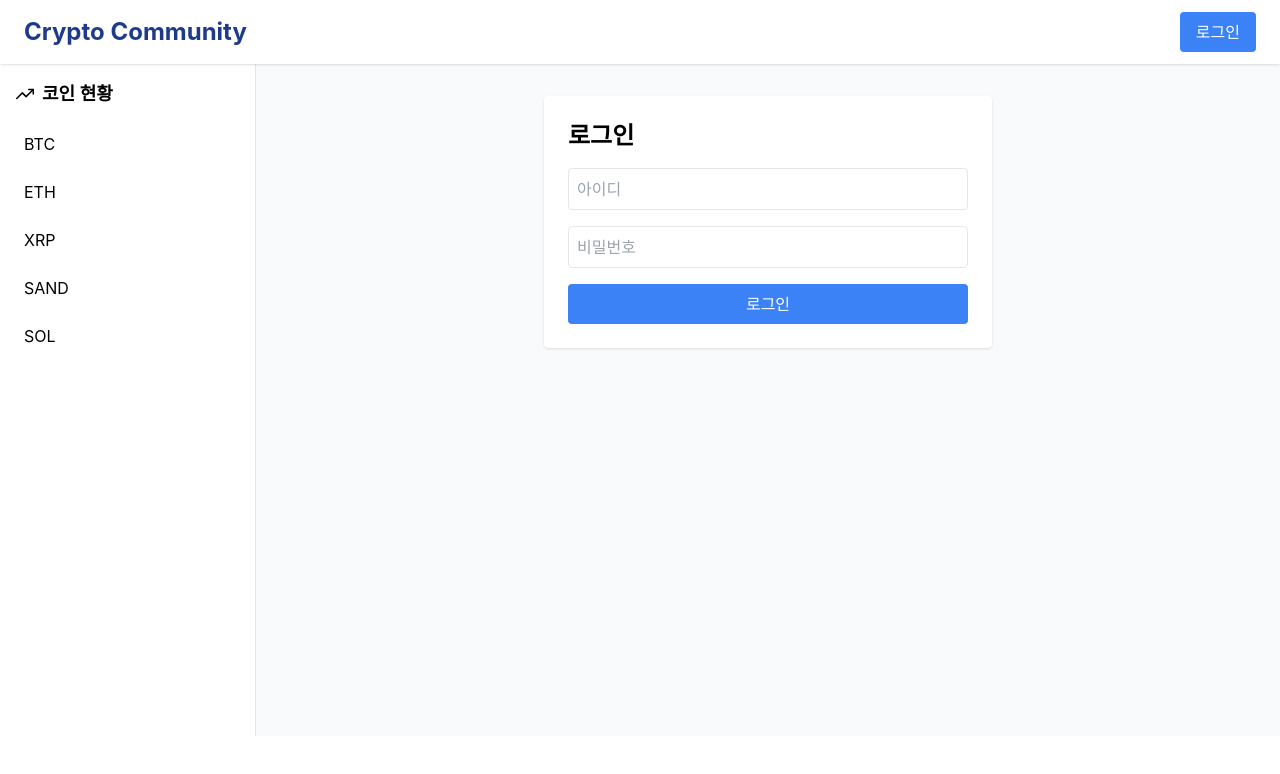
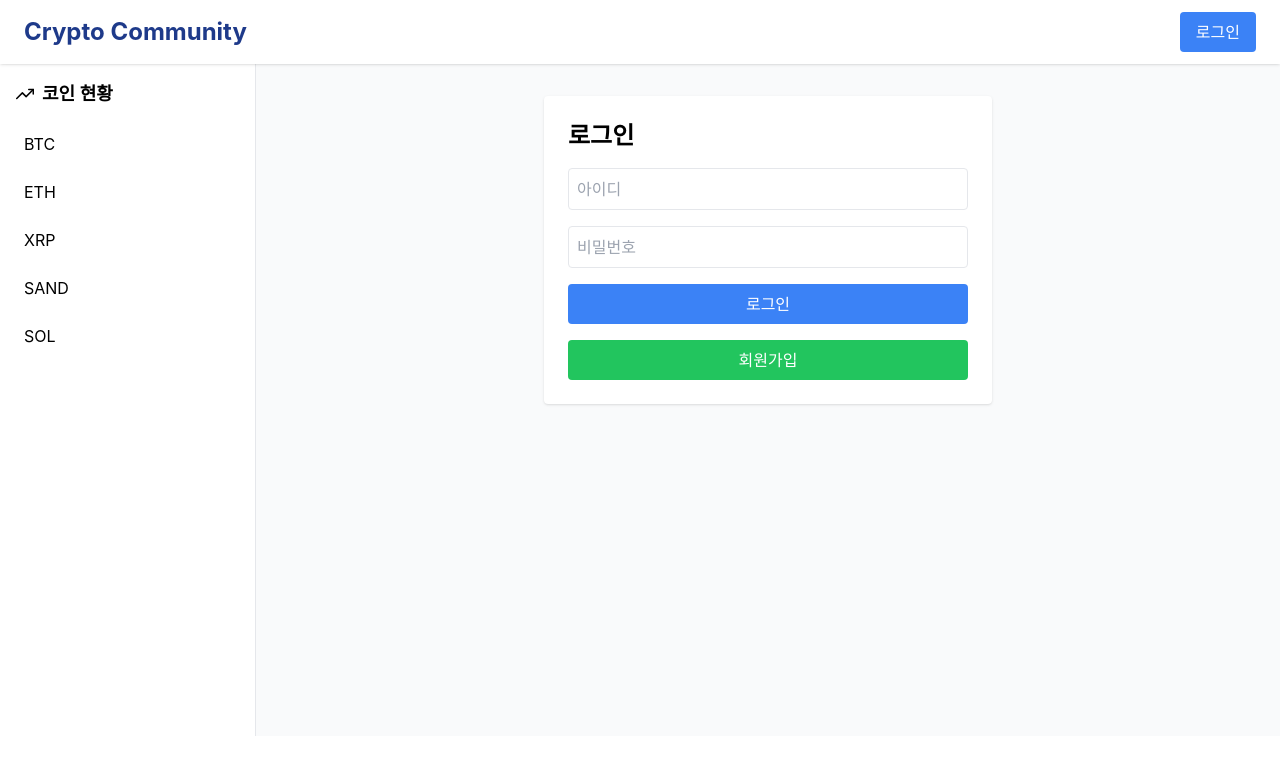
Before and after one commit to genmu5/Crypto-Community_FE, a React (Create React App) app: page /login in a window 1280 px wide. Shown: the top 774 px of the page. Built offline with nearby package versions, Linux system fonts and the light colour scheme; no server answers; what chartjs-chart-financial, chartjs-plugin-zoom would draw is missing.

Commit message:
feat : 회원가입 페이지 추가, 경로 설정

```diff
--- a/src/App.js
+++ b/src/App.js
@@ -12,6 +12,7 @@ import PostList from './components/PostList'; // Home 대신 PostList를 메인
 import PostDetail from './components/PostDetail';
 import CreatePost from './pages/CreatePost';
 import Login from './pages/Login';
+import Register from './pages/Register';
 
 function Header() {
     const navigate = useNavigate();
@@ -68,6 +69,7 @@ export default function App() {
                         <Route path="/post/:postId" element={<PostDetail />} />
                         <Route path="/create-post" element={<CreatePost />} />
                         <Route path="/login" element={<Login />} />
+                        <Route path="/register" element={<Register />} />
                     </Routes>
                 </main>
             </div>
--- a/src/pages/Login.jsx
+++ b/src/pages/Login.jsx
@@ -45,6 +45,9 @@ export default function Login() {
                 <button type="submit" className="w-full bg-blue-500 text-white py-2 rounded">
                     로그인
                 </button>
+                <button type="button" onClick={() => navigate('/register')} className="w-full bg-green-500 text-white py-2 rounded">
+                    회원가입
+                </button>
             </form>
         </div>
     );
```
